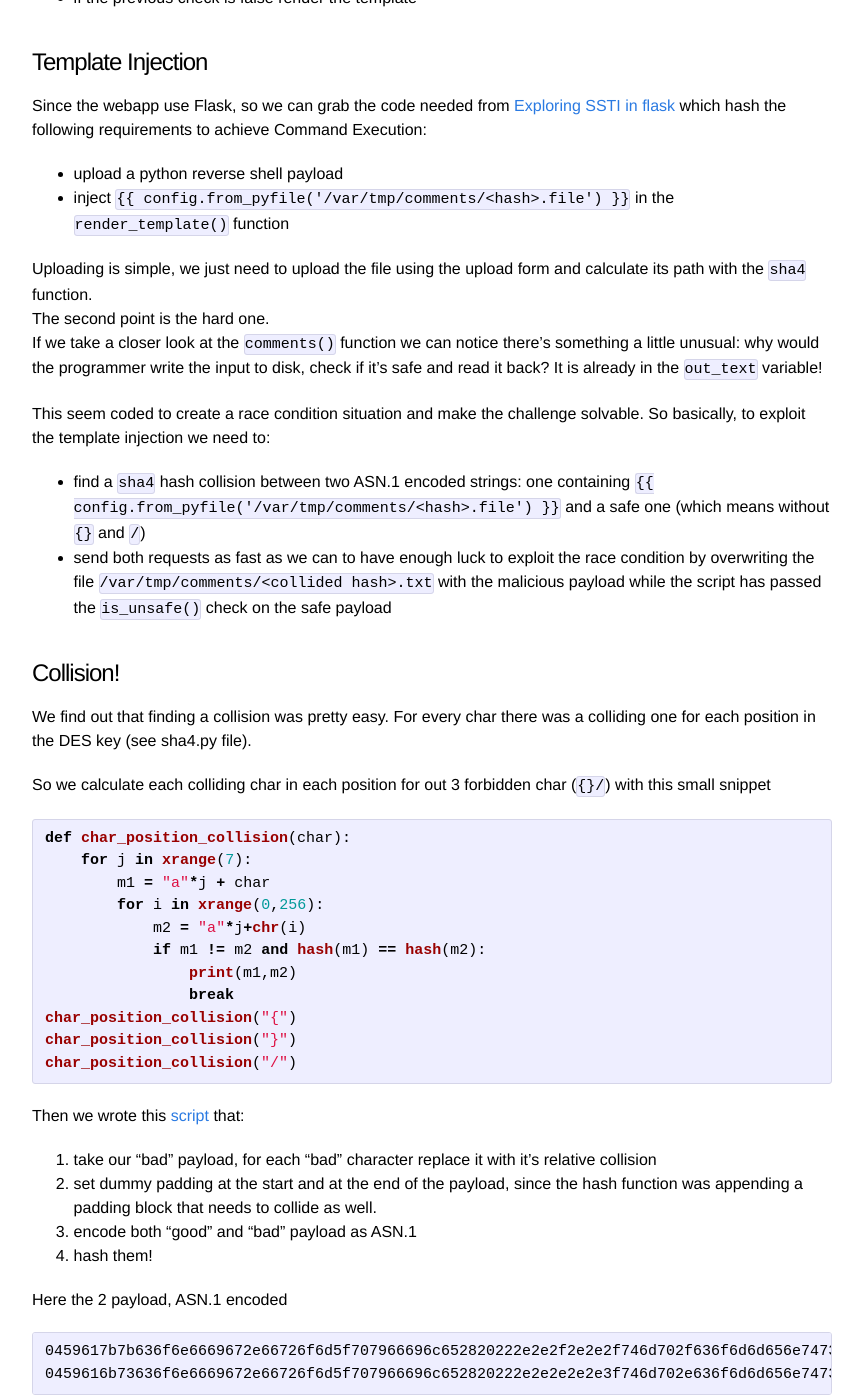
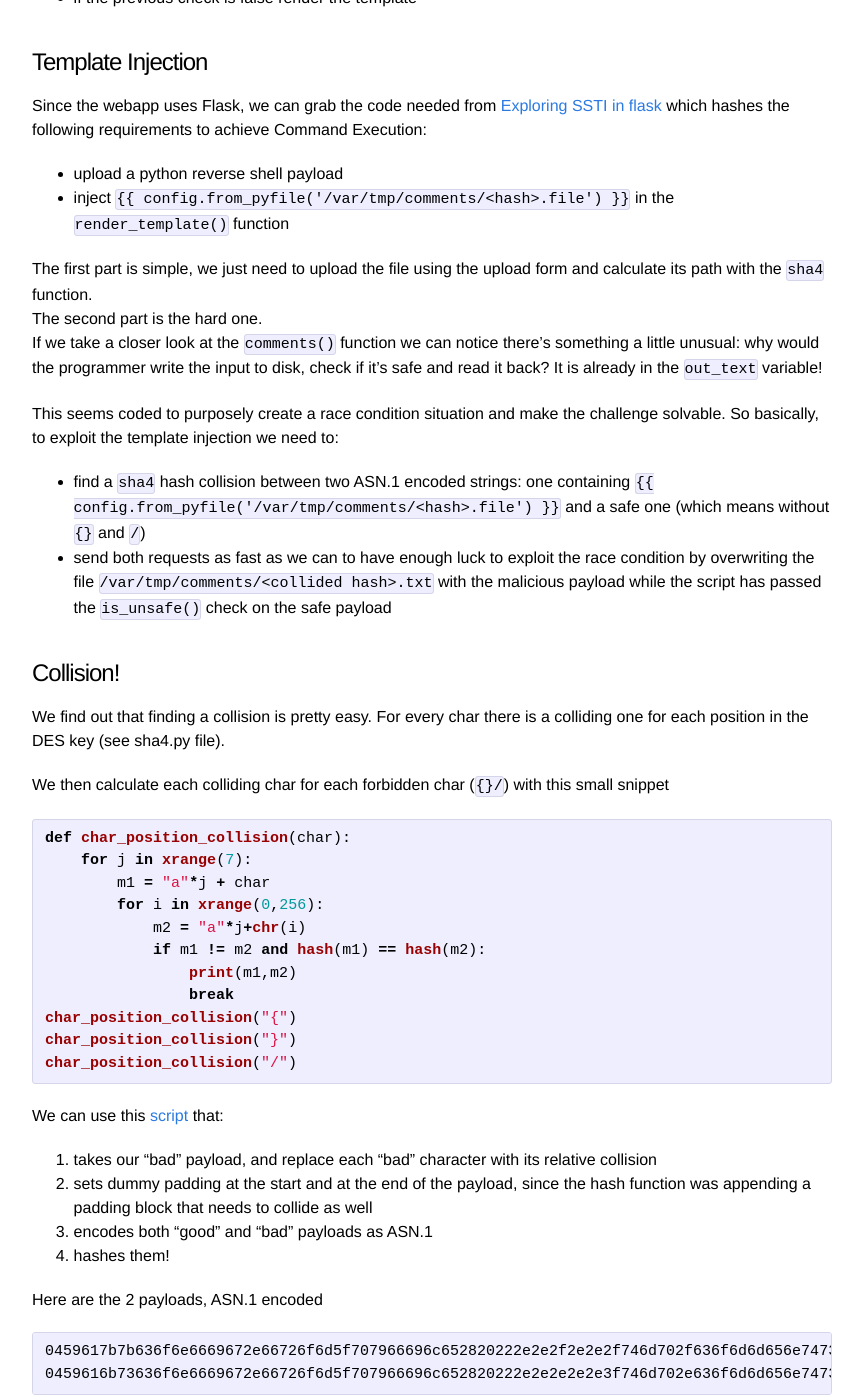
Before and after one commit to PequalsNP-team/pequalsnp-team.github.io, a Jekyll site: the page built from _posts/2017-04-24-SHA4.md, in a window 1280 px wide and 1400 px high, scrolled down 1681 px. Shown: the whole window, without its empty margins (208-1071 px from the left). Built offline with Jekyll 4.4.1, drawn with Linux system fonts in a browser that asks for light colours; comment, search, counter and statistics services are not loaded; some of the changed text lies outside the part shown.

Commit message:
small fixes and typos

````diff
--- a/_posts/2017-04-24-SHA4.md
+++ b/_posts/2017-04-24-SHA4.md
@@ -21,19 +21,19 @@ Solution *tl;dr*
 
 #### Directory Traversal
 
-It is trivial to find a directory traversal by using the `file://` uri scheme instead of the intended `http://` or `https://` ones. Once We got file-reading access, by getting the system version from `file:///etc/issue` and getting the cmdline from `file:///proc/self/cmdline` we found the directory of the python webapp: `/var/www/sha4`.
+It is trivial to find a directory traversal by using the `file://` uri scheme instead of the intended `http://` or `https://` ones. Once we obtain file-reading access, we can find the directory of the python webapp `/var/www/sha4` by getting the system version from `file:///etc/issue` and the cmdline from `file:///proc/self/cmdline`.
 
-By guessing we found out that the directory contained those 2 files:
-[server.py]({{ site.url }}/assets/PlaidCTF2017/sha4_server.py)
-[sha4.py]({{ site.url }}/assets/PlaidCTF2017/sha4_sha4.py)
+We can guess the existence of these 2 files:
+[server.py](https://github.com/PequalsNP-team/pequalsnp-team.github.io/blob/master/assets/PlaidCTF2017/sha4_server.py)
+[sha4.py](https://github.com/PequalsNP-team/pequalsnp-team.github.io/blob/master/assets/PlaidCTF2017/sha4_sha4.py)
 
 By checking the code we can see a possible template injection here:
 
     return render_template_string(commentt, comment=out_text.replace("\n","<br/>"))
 
-However we can't directly send an input containing characters such as `{}` or `/` because the function `is_unsafe()` check if our comments contains chars not whitelisted in `string.ascii_letters + string.digits + " ,.:()?!-_'+=[]\t\n<>"` before rendering it.
+However we can't directly send an input containing characters such as `{}` or `/` because the function `is_unsafe()` checks if the comments contain non-whitelisted chars in `string.ascii_letters + string.digits + " ,.:()?!-_'+=[]\t\n<>"` before rendering it.
 
-The code however seems a little strange for what it is intended to do, let's check the whole `comments()` function:
+The code however seems a little strange for what it is intended to do. Let's check the whole `comments()` function:
 
 {% highlight python %}
 try:
@@ -61,21 +61,21 @@ So the code does the following:
  - set the path `/var/tmp/comments/<hash>.file` as output
  - ASN.1 ber decode the input
  - write the decoded input to the file
- - check if it contain unsafe characters
+ - check if it contains unsafe characters
  - if the previous check is false render the template
 
 #### Template Injection
 
-Since the webapp use Flask, so we can grab the code needed from [Exploring SSTI in flask](https://nvisium.com/blog/2016/03/11/exploring-ssti-in-flask-jinja2-part-ii/) which hash the following requirements to achieve Command Execution:
+Since the webapp uses Flask, we can grab the code needed from [Exploring SSTI in flask](https://nvisium.com/blog/2016/03/11/exploring-ssti-in-flask-jinja2-part-ii/) which hashes the following requirements to achieve Command Execution:
 
  - upload a python reverse shell payload
  - inject `{% raw  %}{{ config.from_pyfile('/var/tmp/comments/<hash>.file') }}{% endraw  %}` in the `render_template()` function
 
-Uploading is simple, we just need to upload the file using the upload form and calculate its path with the `sha4` function.
-The second point is the hard one.
+The first part is simple, we just need to upload the file using the upload form and calculate its path with the `sha4` function.
+The second part is the hard one.
 If we take a closer look at the `comments()` function we can notice there's something a little unusual: why would the programmer write the input to disk, check if it's safe and read it back? It is already in the `out_text` variable!
 
-This seem coded to create a race condition situation and make the challenge solvable.
+This seems coded to purposely create a race condition situation and make the challenge solvable.
 So basically, to exploit the template injection we need to:
 
  - find a `sha4` hash collision between two ASN.1 encoded strings: one containing `{% raw  %}{{ config.from_pyfile('/var/tmp/comments/<hash>.file') }}{% endraw  %}` and a safe one (which means without `{}` and `/`)
@@ -84,10 +84,10 @@ So basically, to exploit the template injection we need to:
 
 #### Collision!
 
-We find out that finding a collision was pretty easy.
-For every char there was a colliding one for each position in the DES key (see sha4.py file).
+We find out that finding a collision is pretty easy.
+For every char there is a colliding one for each position in the DES key (see sha4.py file).
 
-So we calculate each colliding char in each position for out 3 forbidden char (`{}/`) with this small snippet
+We then calculate each colliding char for each forbidden char (`{}/`) with this small snippet
 
 {% highlight python %}
 def char_position_collision(char):
@@ -103,14 +103,14 @@ char_position_collision("}")
 char_position_collision("/")
 {% endhighlight %}
 
-Then we wrote this [script]({{ site.url }}/assets/PlaidCTF2017/sha4_find_payload.py) that:
+We can use this [script](https://github.com/PequalsNP-team/pequalsnp-team.github.io/blob/master/assets/PlaidCTF2017/sha4_find_payload.py) that:
 
- 1. take our "bad" payload, for each "bad" character replace it with it's relative collision
- 2. set dummy padding at the start and at the end of the payload, since the hash function was appending a padding block that needs to collide as well.
- 3. encode both "good" and "bad" payload as ASN.1
- 4. hash them!
+ 1. takes our "bad" payload, and replace each "bad" character with its relative collision
+ 2. sets dummy padding at the start and at the end of the payload, since the hash function was appending a padding block that needs to collide as well
+ 3. encodes both "good" and "bad" payloads as ASN.1
+ 4. hashes them!
 
-Here the 2 payload, ASN.1 encoded
+Here are the 2 payloads, ASN.1 encoded
 ```
 0459617b7b636f6e6669672e66726f6d5f707966696c652820222e2e2f2e2e2f746d702f636f6d6d656e74732f64643331623464633435346336656337653031343736653032663865656163342e66696c652229207d7d61616161
 0459616b73636f6e6669672e66726f6d5f707966696c652820222e2e2e2e2e3f746d702e636f6d6d656e74730f64643331623464633435346336656337653031343736653032663865656163342e66696c652229203d5d61616161
````
Also changed, not shown: other parts of _posts/2017-04-24-SHA4.md (+2 -2 lines), _posts/2017-04-24-Echo.md (+10 -11 lines).
